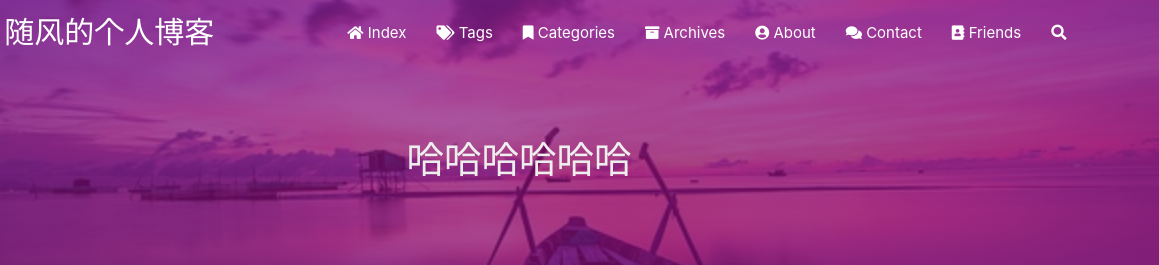
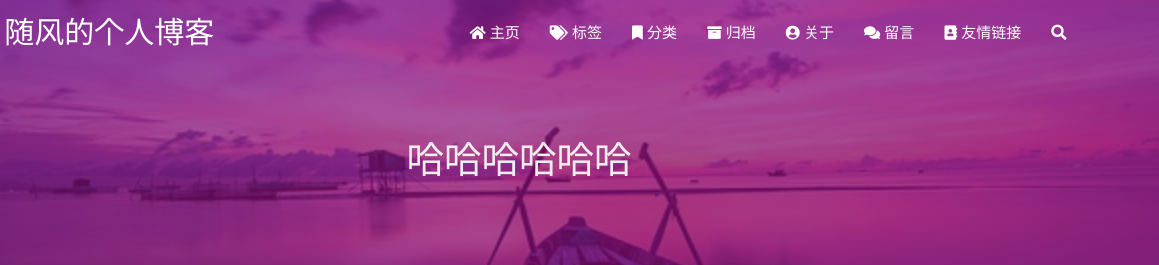
Before and after one commit to xmy1518314844/xmy1518314844.github.io, a plain HTML site: page 2020/02/10/hello-world/index.html in a window 1280 px wide. Shown: the top 265 px of the page, 121-1280 px from the left. Drawn offline with Linux system fonts and the light colour scheme; some packages are replaced by stand-ins of ours; no server answers; a script that the page names is missing.

Commit message:
Site updated: 2020-02-11 00:28:31

```diff
--- a/2020/02/10/hello-world/index.html
+++ b/2020/02/10/hello-world/index.html
@@ -60,7 +60,7 @@ Mo">
 
       <i class="fas fa-home" style="zoom: 0.6;"></i>
 
-      <span>Index</span>
+      <span>主页</span>
     </a>
 
   </li>
@@ -71,7 +71,7 @@ Mo">
 
       <i class="fas fa-tags" style="zoom: 0.6;"></i>
 
-      <span>Tags</span>
+      <span>标签</span>
     </a>
 
   </li>
@@ -82,7 +82,7 @@ Mo">
 
       <i class="fas fa-bookmark" style="zoom: 0.6;"></i>
 
-      <span>Categories</span>
+      <span>分类</span>
     </a>
 
   </li>
@@ -93,7 +93,7 @@ Mo">
 
       <i class="fas fa-archive" style="zoom: 0.6;"></i>
 
-      <span>Archives</span>
+      <span>归档</span>
     </a>
 
   </li>
@@ -104,7 +104,7 @@ Mo">
 
       <i class="fas fa-user-circle" style="zoom: 0.6;"></i>
 
-      <span>About</span>
+      <span>关于</span>
     </a>
 
   </li>
@@ -115,7 +115,7 @@ Mo">
 
       <i class="fas fa-comments" style="zoom: 0.6;"></i>
 
-      <span>Contact</span>
+      <span>留言</span>
     </a>
 
   </li>
@@ -126,7 +126,7 @@ Mo">
 
       <i class="fas fa-address-book" style="zoom: 0.6;"></i>
 
-      <span>Friends</span>
+      <span>友情链接</span>
     </a>
 
   </li>
@@ -162,7 +162,7 @@ Mo">
 
 			    <i class="fa-fw fas fa-home"></i>
 
-			Index
+			主页
 		</a>
 
         </li>
@@ -173,7 +173,7 @@ Mo">
 
 			    <i class="fa-fw fas fa-tags"></i>
 
-			Tags
+			标签
 		</a>
 
         </li>
@@ -184,7 +184,7 @@ Mo">
 
 			    <i class="fa-fw fas fa-bookmark"></i>
 
-			Categories
+			分类
 		</a>
 
         </li>
@@ -195,7 +195,7 @@ Mo">
 
 			    <i class="fa-fw fas fa-archive"></i>
 
-			Archives
+			归档
 		</a>
 
         </li>
@@ -206,7 +206,7 @@ Mo">
 
 			    <i class="fa-fw fas fa-user-circle"></i>
 
-			About
+			关于
 		</a>
 
         </li>
@@ -217,7 +217,7 @@ Mo">
 
 			    <i class="fa-fw fas fa-comments"></i>
 
-			Contact
+			留言
 		</a>
 
         </li>
@@ -228,7 +228,7 @@ Mo">
 
 			    <i class="fa-fw fas fa-address-book"></i>
 
-			Friends
+			友情链接
 		</a>
 
         </li>
@@ -923,8 +923,8 @@ code[class*="language-"], pre[class*="language-"] { white-space: pre !important;
     <div class="row">
         <meting-js class="col l8 offset-l2 m10 offset-m1 s12"
                    server="netease"
-                   type="playlist"
-                   id="503838841"
+                   type="artist"
+                   id="56106190"
                    fixed='true'
                    autoplay='false'
                    theme:='#42b983'
```
Also changed, not shown: 2020/02/10/test/index.html (+16 -16 lines), about/index.html (+16 -16 lines), archives/2020/02/index.html (+16 -16 lines), archives/2020/index.html (+16 -16 lines), archives/index.html (+16 -16 lines), categories/index.html (+16 -16 lines), contact/index.html (+16 -16 lines), friends/index.html (+16 -16 lines), index.html (+16 -16 lines), tags/index.html (+16 -16 lines).
